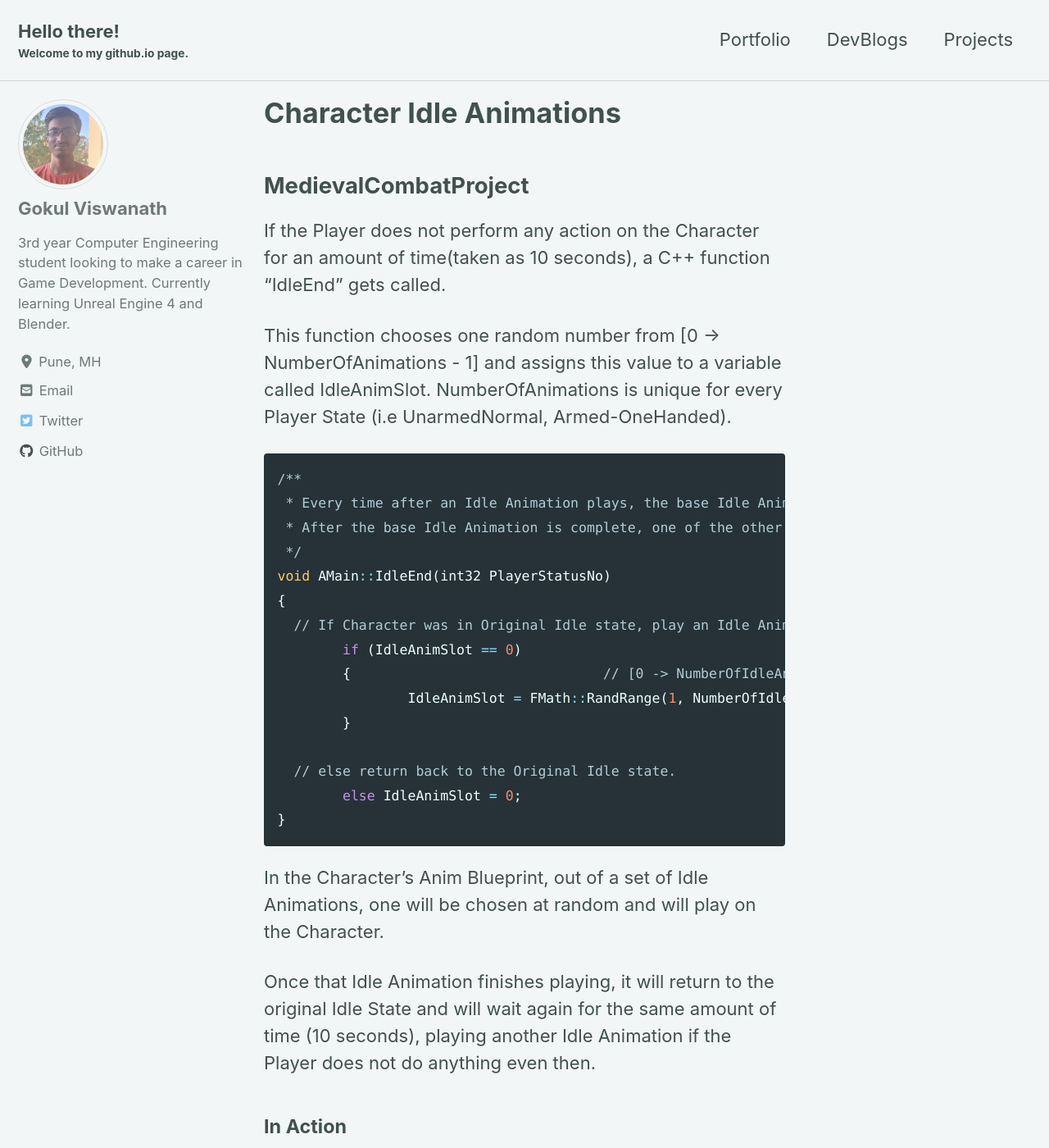
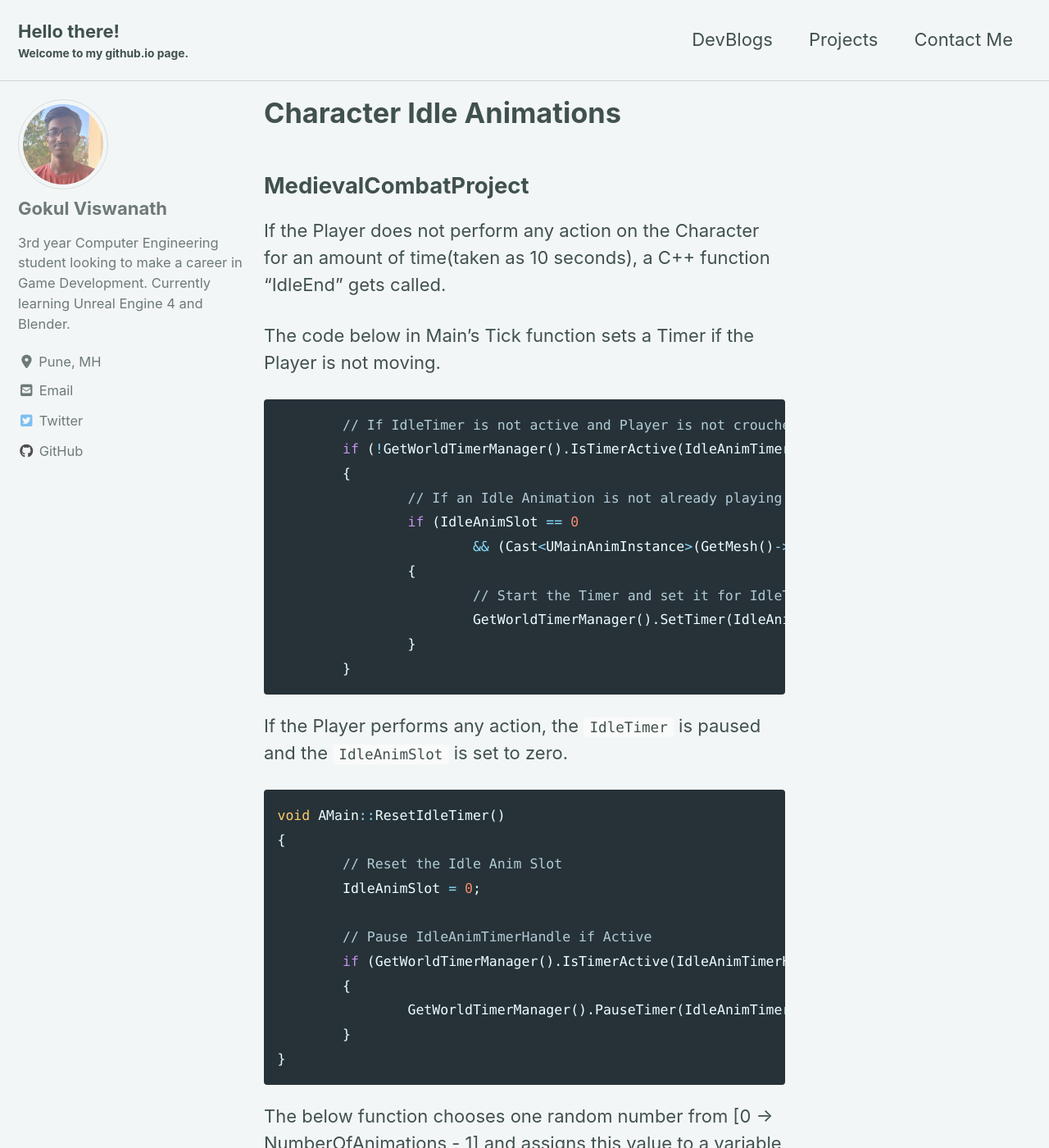
Before and after one commit to 1Gokul/1gokul.github.io, a Jekyll site: the page built from _posts/2020-07-15-Character-Idle-Animations.md, in a window 1280 px wide and 1400 px high. Shown: the whole window at 82% size. Built offline with Jekyll 4.4.1, drawn with Linux system fonts in a browser that asks for light colours; cached includes are drawn as plain includes; nearby versions of some CDN libraries; some of the changed text lies outside the part shown.

Commit message:
Added Inventory, Pause Menu and Sheathing/Drawing posts

````diff
--- a/_data/navigation.yml
+++ b/_data/navigation.yml
@@ -1,10 +1,10 @@
 main:
-  - title: "Portfolio"
-    url: /portfolio/
   - title: "DevBlogs"
     url: /posts_list/
   - title: "Projects"
     url: /projects/
+  - title: "Contact Me"
+    url: "mailto:xskiddmcmarx@gmail.com"
   # - title: "Tags"
   #   url: /tags/
   # - title: "Pages"
--- a/_posts/2020-07-15-Character-Idle-Animations.md
+++ b/_posts/2020-07-15-Character-Idle-Animations.md
@@ -8,7 +8,37 @@
 If the Player does not perform any action on the Character for an amount of time(taken as 10 seconds),
 a C++ function "IdleEnd" gets called.
 
-This function chooses one random number from [0 -> NumberOfAnimations - 1] and assigns this value to
+The code below in Main's Tick function sets a Timer if the Player is not moving.
+
+```cpp
+	// If IdleTimer is not active and Player is not crouched
+	if (!GetWorldTimerManager().IsTimerActive(IdleAnimTimerHandle) && !bCrouched)
+	{
+		// If an Idle Animation is not already playing AND the Player is not moving
+		if (IdleAnimSlot == 0
+			&& (Cast<UMainAnimInstance>(GetMesh()->GetAnimInstance())->MovementSpeed == 0))
+		{
+			// Start the Timer and set it for IdleTimeLimit seconds.
+			GetWorldTimerManager().SetTimer(IdleAnimTimerHandle, TimerDel, IdleTimeLimit, false);
+		}
+	}
+```
+If the Player performs any action, the `IdleTimer` is paused and the `IdleAnimSlot` is set to zero.
+
+```cpp
+void AMain::ResetIdleTimer()
+{
+	// Reset the Idle Anim Slot
+	IdleAnimSlot = 0;
+
+	// Pause IdleAnimTimerHandle if Active
+	if (GetWorldTimerManager().IsTimerActive(IdleAnimTimerHandle))
+	{
+		GetWorldTimerManager().PauseTimer(IdleAnimTimerHandle);
+	}
+}
+```
+The below function chooses one random number from [0 -> NumberOfAnimations - 1] and assigns this value to
 a variable called IdleAnimSlot. NumberOfAnimations is unique for every Player State (i.e UnarmedNormal, Armed-OneHanded).
 
 ```cpp
````
Also changed, not shown: _posts/2020-07-14-HUD-And-Movement.md (+37 -0 lines), _posts/2020-07-15-Character-Crouching.md (+2 -0 lines), _posts/2020-07-15-Enemies-Attacks-and-Attack-Blocking.md (+1 -1 lines), _posts/2020-07-17-Interaction-Inventory-Using-Items.md (added, +122 -0 lines), _posts/2020-07-17-Pause-Menu.md (added, +32 -0 lines), _posts/2020-07-17-Weapon-Equipping-Drawing-Sheathing.md (added, +137 -0 lines), postassets/CrouchedLayeredBlendPerBone.png (added), postassets/TimedDraw.png (added), postassets/TimedSheathe.png (added).
